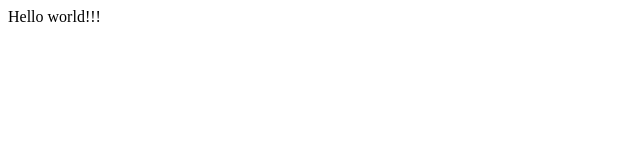
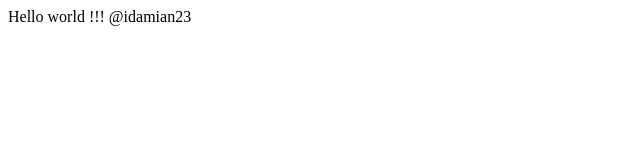
Before and after one commit to idamian23/web-dev-for-begginers-microsoft, a plain HTML site: page index.html in a window 1280 px wide. Shown: the whole page, without its empty margins (0-640 px from the left). Drawn offline with Linux system fonts and the light colour scheme.

Commit message:
feature added

```diff
--- a/index.html
+++ b/index.html
@@ -8,7 +8,7 @@
 </head>
 
 <body>
-    Hello world!!!
+    Hello world !!! @idamian23
 </body>
 
 </html>
```
